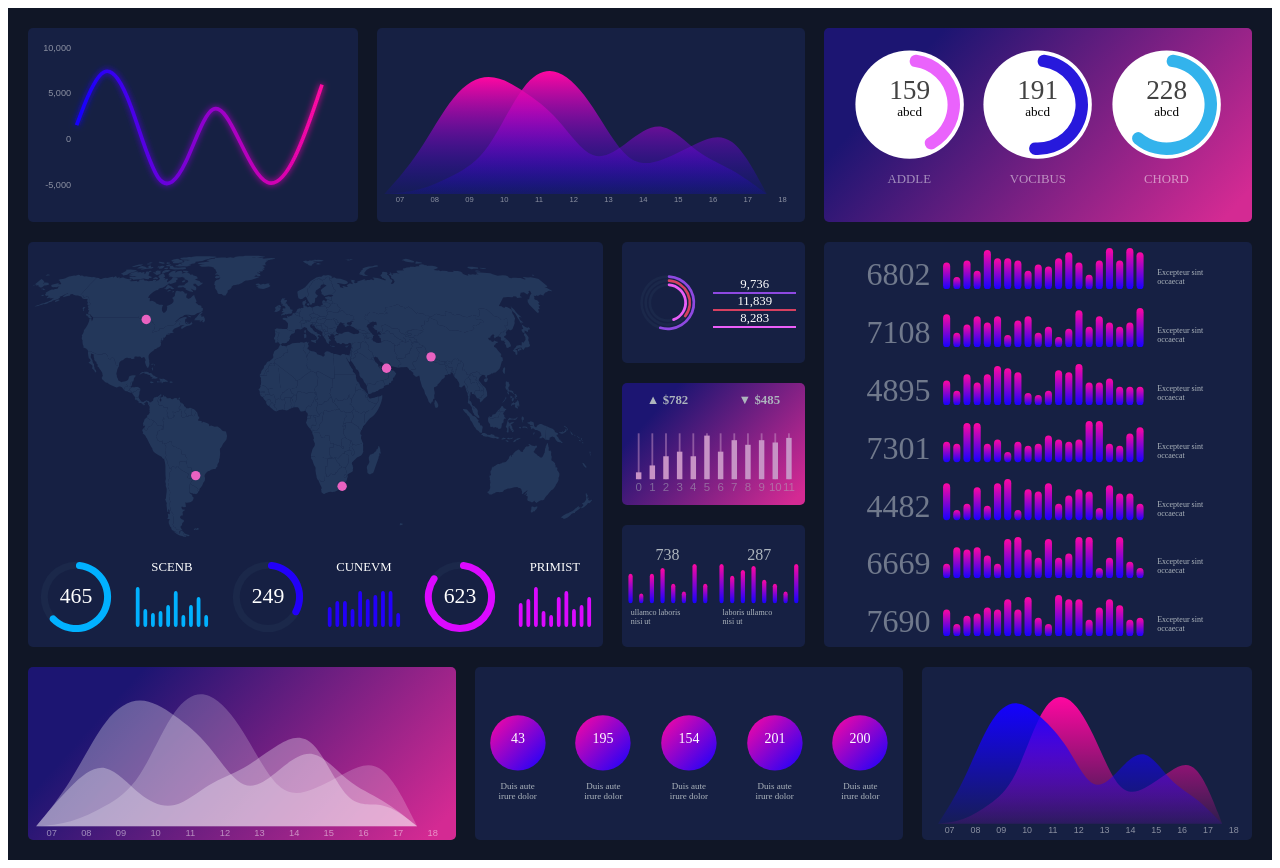
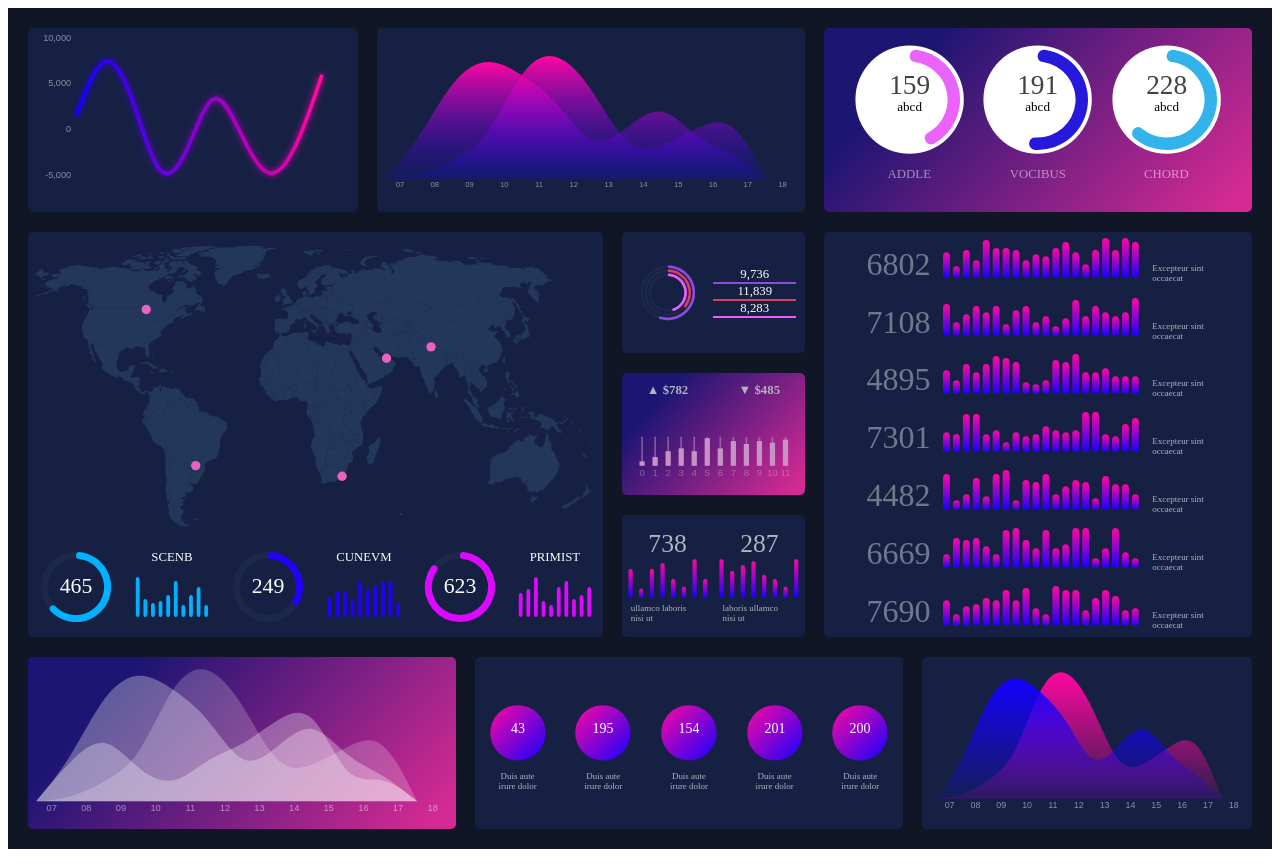
Before and after one commit to vilas-m/infographic-dashboard, a React (Create React App) app: page / in a window 1280 px wide. Built offline with nearby package versions, Linux system fonts and the light colour scheme.

Commit message:
style changes

```diff
--- a/src/Charts/CompleteBarChart.js
+++ b/src/Charts/CompleteBarChart.js
@@ -16,9 +16,9 @@ const CompleteBarChart = () => {
   let draw = () => {
     d3.select("#barChartfull").select("svg").remove();
 
-    let margin = 5;
-    let width = 150;
-    let height = 40;
+    let margin = 10;
+    let width = 170;
+    let height = 30;
 
     let svg = d3
       .select("#barChartfull")
--- a/src/Charts/MultiMountain.js
+++ b/src/Charts/MultiMountain.js
@@ -57,7 +57,7 @@ const MultiMountain = () => {
 
     let margin = {
       top: 5,
-      bottom: 20,
+      bottom: 30,
       left: 5,
       right: 5,
     };
--- a/src/Charts/MultiMountain2.js
+++ b/src/Charts/MultiMountain2.js
@@ -57,7 +57,7 @@ const MultiMountain2 = () => {
 
     let margin = {
       top: 5,
-      bottom: 20,
+      bottom: 30,
       left: 15,
       right: 5,
     };
--- a/src/Charts/chartStyles.css
+++ b/src/Charts/chartStyles.css
@@ -2,7 +2,7 @@
   width: 100%;
   height: 100%;
   display: flex;
-  margin-top: 10px;
+  /* margin-top: 10px; */
   flex-direction: column;
   align-items: center;
   justify-content: center;
@@ -17,6 +17,7 @@
 
 .chartHeaderRow {
   display: flex;
+  margin: 10px;
   flex-direction: row;
   justify-content: space-around;
   font-weight: bold;
--- a/src/Containers/Main.js
+++ b/src/Containers/Main.js
@@ -45,7 +45,7 @@ const Main = () => {
           </div>
           <div className={["flexRowCentered chartCard h30"]}>
             <div className={["flexColumnCentered"]}>
-              <div>738</div>
+              <div className={['gradientBarLegand']}>738</div>
               <GradientBarChart
                 id="1"
                 width={70}
@@ -59,7 +59,7 @@ const Main = () => {
               </div>
             </div>
             <div className={["flexColumnCentered"]}>
-              <div>287</div>
+              <div className={['gradientBarLegand']}>287</div>
               <GradientBarChart
                 id="2"
                 width={70}
--- a/src/Containers/styles.css
+++ b/src/Containers/styles.css
@@ -50,16 +50,20 @@
 }
 
 .smallLegand {
-  font-size: 8px;
+  font-size: 0.7vw;
   color: #adb5bd;
   margin-left: 10px;
-  margin-bottom: 7px;
+  /* margin-bottom: 7px; */
 }
 
 .baloonLegand {
-  font-size: 9px;
+  font-size: 0.7vw;
   text-align: center;
   color: #adb5bd;
+}
+
+.gradientBarLegand {
+  font-size: 2vw;
 }
 
 .h40 {
@@ -98,7 +102,7 @@
 }
 
 .chart7Legand {
-  font-size: 8px;
+  font-size: 0.7vw;
   width: 80%;
 }
 
```
